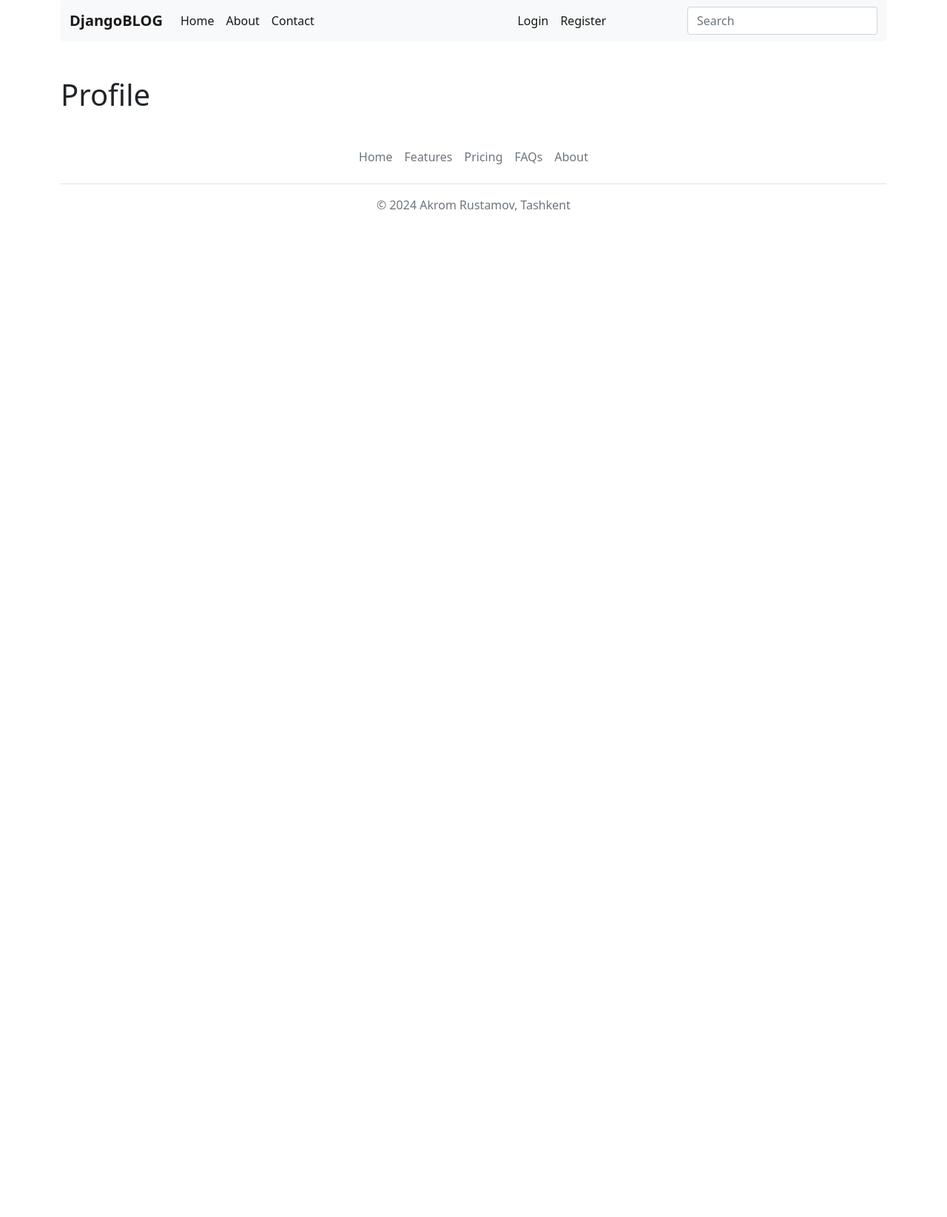
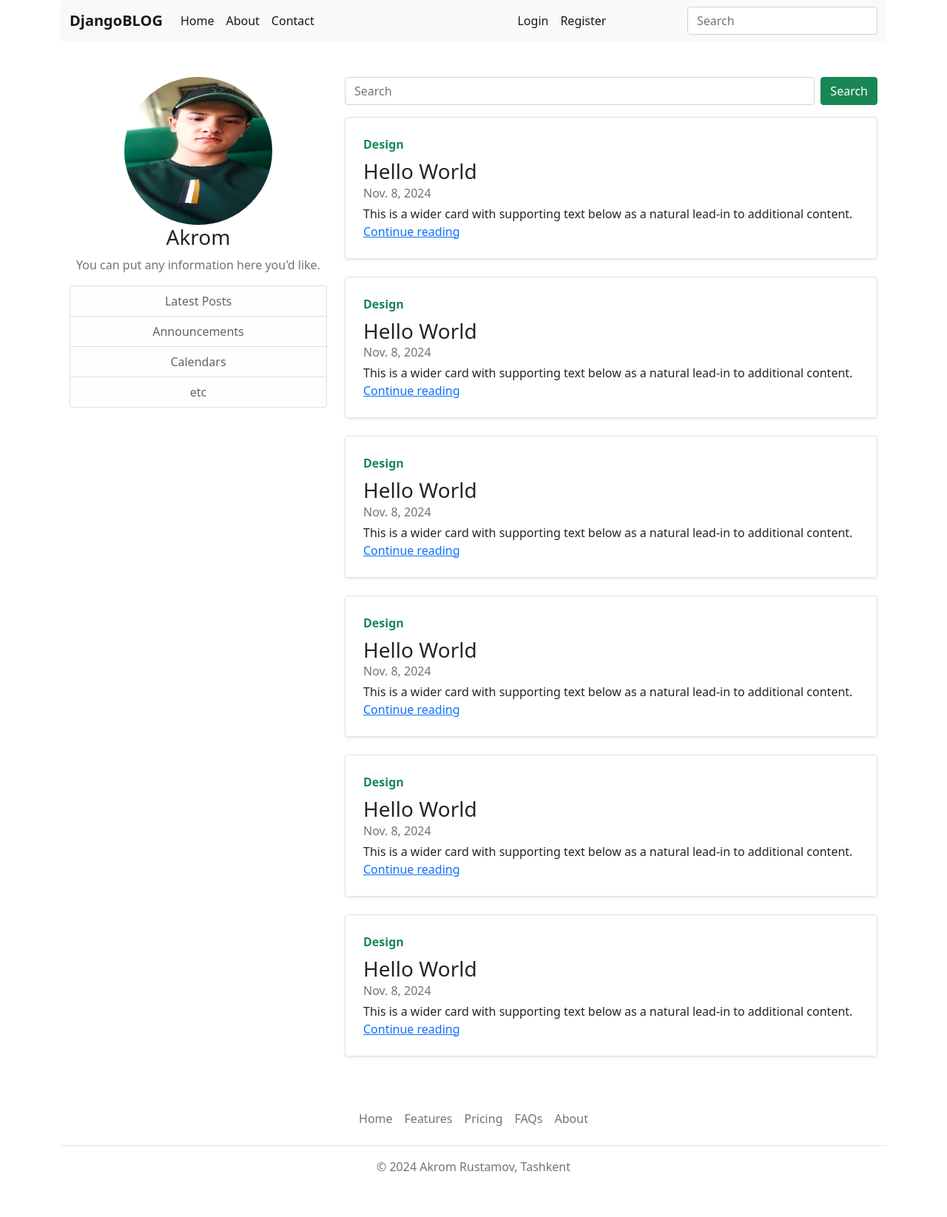
Before and after one commit to RustamovAkrom/Blog-Web-APP, a Django app: a page that uses templates/blog/profile.html in a window 1280 px wide. Shown: the whole page at 74% size. Before the commit the page ends 285 px from the top, so only its background shows below. Run offline with Django 5.2, Linux system fonts and the light colour scheme; data comes from the database, SQL or seed files in the repository; both versions use the stored data as it was after the commit; some libraries are stand-ins or nearby versions.

Commit message:
configure profile.html

```diff
--- a/apps/blog/views.py
+++ b/apps/blog/views.py
@@ -142,9 +142,16 @@ class UserProfilePageView(View):
 
     def get(self, request, username):
         user = get_object_or_404(User, username=username)
-        posts = Post.objects.filter(author=user).all().order_by("id")
+        posts = Post.objects.filter(author=user, is_active=True).all().order_by("id")
 
-        return render(request, "blog/profile.html", {"posts": posts})
+        return render(
+            request,
+            "blog/profile.html",
+            {
+                "posts": posts,
+                "user": user
+            }
+        )
 
 
 class PostFormPageView(LoginRequiredMixin, TemplateView):
--- a/templates/blog/profile.html
+++ b/templates/blog/profile.html
@@ -4,5 +4,72 @@
 {% block title %} Profile {% endblock %}
 
 {% block content %}
-<h1>Profile</h1>
+<main role="main" class="container">
+    <div class="row">
+        <!-- Content -->
+        <div class="col-md-4">
+            <div class="content-section">
+                <center>
+
+                    <img src="{{ user.avatar.url }}" class="img-fluid" style="border-radius: 50%; width: 200px; height: 200px;" alt="">
+                    <h3>
+                        {% if user.first_name %}
+                        {{ user.first_name }}
+                        {% elif user.last_name %}
+                        {{ user.last_name }}
+                        {% else %}
+                        {{ user.username }}
+                        {% endif %}
+                    </h3>
+                    <p class='text-muted'>You can put any information here you'd like.
+                    <ul class="list-group">
+                        <li class="list-group-item list-group-item-light">Latest Posts</li>
+                        <li class="list-group-item list-group-item-light">Announcements</li>
+                        <li class="list-group-item list-group-item-light">Calendars</li>
+                        <li class="list-group-item list-group-item-light">etc</li>
+                    </ul>
+                    </p>
+                </center>
+            </div>
+        </div>
+        <div class="col-md-8">
+            <!--  -->
+            <div class="d-flex">
+
+                {% if request.user == user %}
+                <div class="col">
+                    <a href="{% url 'post_form' %}" class="btn btn-outline-secondary">Create New Post</a>
+                </div>
+                {% endif %}
+                <div class="col">
+                    <form action="/post/user/">
+                        <div class="d-flex">
+                            <input class="form-control" type="text" name="search_query_for_user_posts"
+                                placeholder="Search" aria-label="Search">
+                            <button type="submit" class="btn btn-success ms-2">Search</button>
+                        </div>
+                    </form>
+                </div>
+            </div>
+
+            {% for post in posts %}
+            <div class="col-md-12 mt-3 mb-3">
+                <div
+                    class="row g-0 border rounded overflow-hidden flex-md-row mb-4 shadow-sm h-md-250 position-relative">
+                    <div class="col p-4 d-flex flex-column position-static">
+
+                        <strong class="d-inline-block mb-2 text-success">Design</strong>
+
+                        <h3 class="mb-0">Hello World</h3>
+                        <div class="mb-1 text-muted">Nov. 8, 2024</div>
+                        <p class="card-text mb-auto">This is a wider card with supporting text below as a natural
+                            lead-in to additional content.</p>
+                        <a href="/post/hello-world" class="stretched-link">Continue reading</a>
+                    </div>
+                </div>
+            </div>
+            {% endfor %}
+        </div>
+    </div>
+</main>
 {% endblock %}
```
Also changed, not shown: db.sqlite3, media/avatars/avatar.jpg (added).
